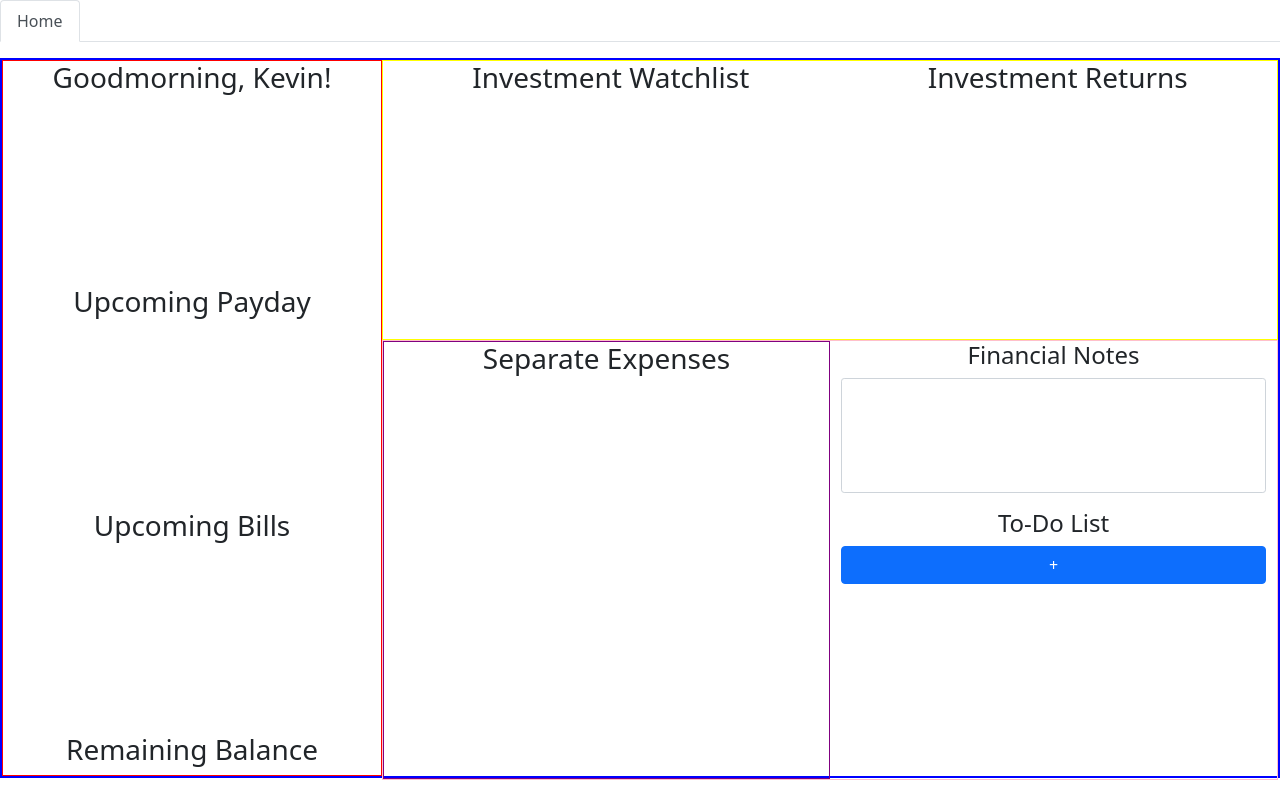
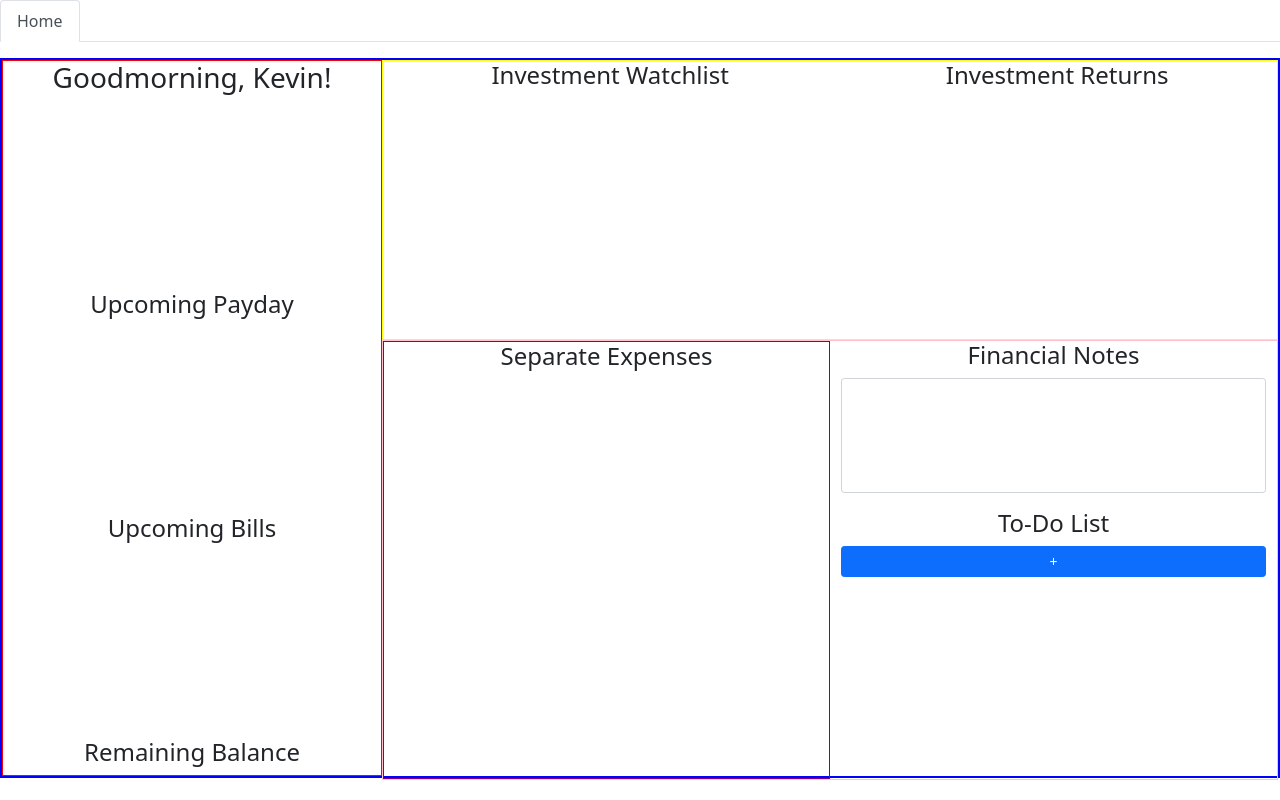
Before and after one commit to kebinghill/react-electron-finance, a React (Create React App) app: page / in a window 1280 px wide. Built offline with nearby package versions, Linux system fonts and the light colour scheme; the HTML template or start-up script is replaced by a standard one.

Commit message:
changed button to bottom of list, smaller button size - changed titles to smaller h4 size

```diff
--- a/src/InvestmentReturns.jsx
+++ b/src/InvestmentReturns.jsx
@@ -3,7 +3,7 @@ import React from 'react';
 export default function InvestmentReturns() {
   return (
     <div id="investment-returns">
-      <h3>Investment Returns</h3>
+      <h4>Investment Returns</h4>
     </div>
   );
 }
--- a/src/InvestmentWatchlist.jsx
+++ b/src/InvestmentWatchlist.jsx
@@ -6,7 +6,7 @@ import './styles/InvestmentWatchlist.css';
 export default function InvestmentWatchlist() {
   return (
     <div id="investment-watchlist">
-      <h3>Investment Watchlist</h3>
+      <h4>Investment Watchlist</h4>
       <InvestmentReturns />
     </div>
   );
--- a/src/RemainingBalance.jsx
+++ b/src/RemainingBalance.jsx
@@ -3,7 +3,7 @@ import React from 'react';
 export default function RemainingBalance() {
   return (
     <div id="remaining-balance">
-      <h3>Remaining Balance</h3>
+      <h4>Remaining Balance</h4>
     </div>
   );
 }
--- a/src/SeparateExpenses.jsx
+++ b/src/SeparateExpenses.jsx
@@ -5,7 +5,7 @@ import './styles/SeparateExpenses.css';
 export default function SeparateExpenses() {
   return (
     <div id="separate-expenses">
-      <h3>Separate Expenses</h3>
+      <h4>Separate Expenses</h4>
     </div>
   );
 }
--- a/src/TodoList.jsx
+++ b/src/TodoList.jsx
@@ -25,8 +25,6 @@ export default function TodoList() {
 
   return (
     <div id="todo-list">
-      <Button onClick={handleAdd}>+</Button>
-
       <ListGroup>
         {list.map((item, idx) => {
           return (
@@ -36,6 +34,9 @@ export default function TodoList() {
           );
         })}
       </ListGroup>
+      <Button onClick={handleAdd} size="sm">
+        +
+      </Button>
     </div>
   );
 }
--- a/src/UpcomingBills.jsx
+++ b/src/UpcomingBills.jsx
@@ -3,7 +3,7 @@ import React from 'react';
 export default function UpcomingBills() {
   return (
     <div id="upcoming-bills">
-      <h3>Upcoming Bills</h3>
+      <h4>Upcoming Bills</h4>
     </div>
   );
 }
--- a/src/UpcomingPayday.jsx
+++ b/src/UpcomingPayday.jsx
@@ -3,7 +3,7 @@ import React from 'react';
 export default function UpcomingPayday() {
   return (
     <div id="upcoming-payday">
-      <h3>Upcoming Payday</h3>
+      <h4>Upcoming Payday</h4>
     </div>
   );
 }
```
